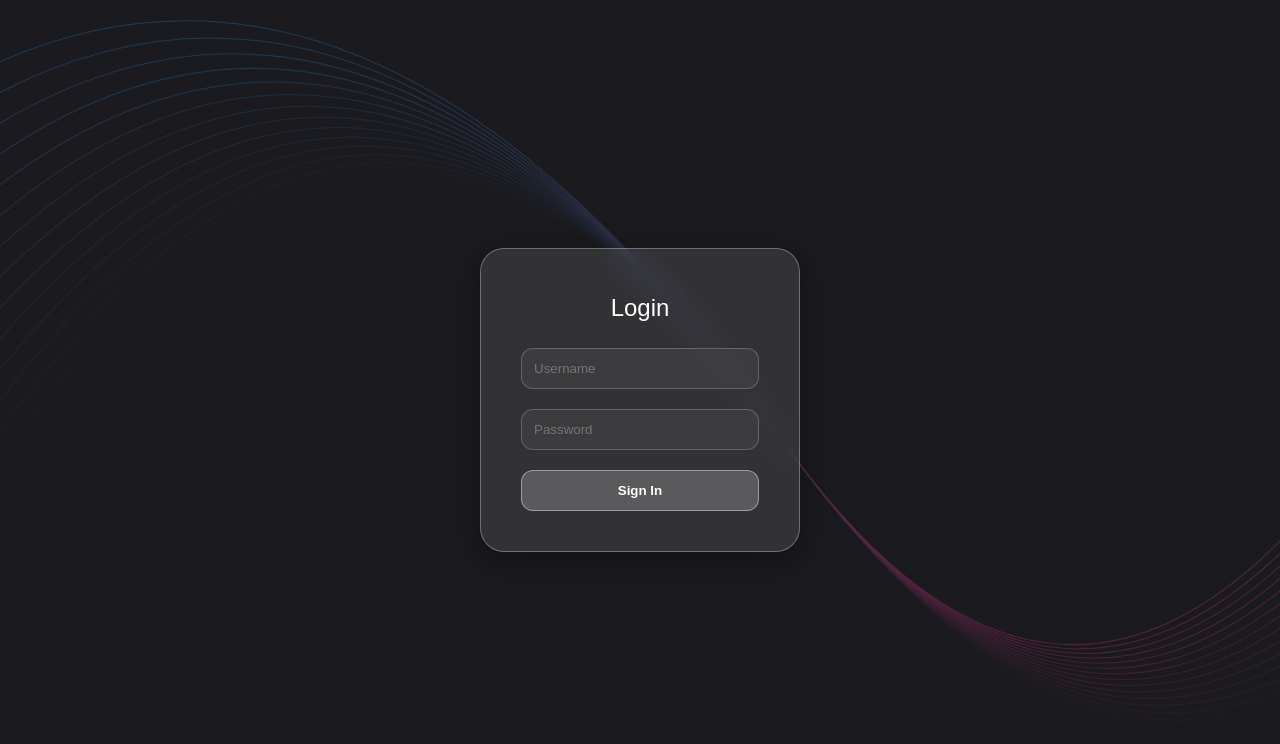
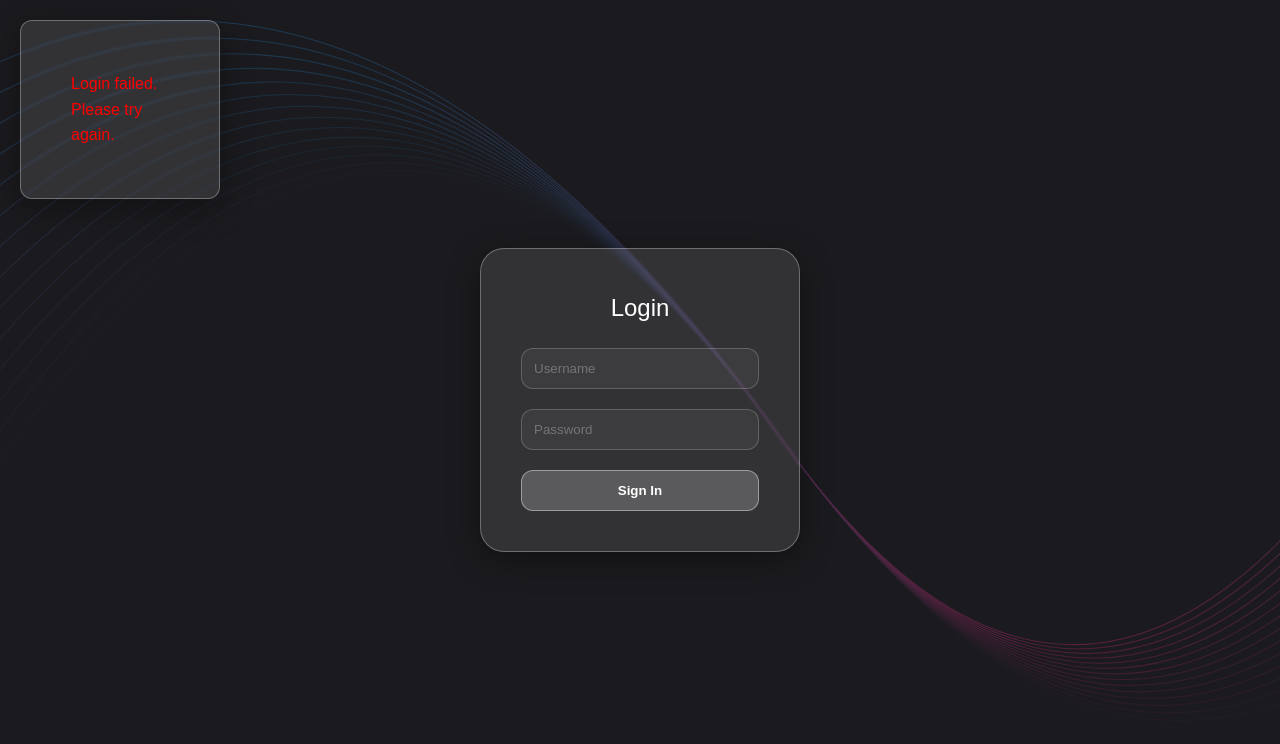
Before and after one commit to warrendsteinacker-max/AI-GAME-PROJ, a React (Vite) app in the folder asta-centrifugal-frontier/my-desktop-app/src/renderer/: page / in a window 1280 px wide. Shown: the top 744 px of the page. Built offline with nearby package versions, Linux system fonts and the light colour scheme.

Commit message:
made error alert for login fails

```diff
--- a/asta-centrifugal-frontier/my-desktop-app/src/renderer/src/App.jsx
+++ b/asta-centrifugal-frontier/my-desktop-app/src/renderer/src/App.jsx
@@ -3,9 +3,24 @@ import { useState } from 'react'
 function App() {
   const [token, setToken] = useState(localStorage.getItem('userToken'))
   const [postContent, setPostContent] = useState('')
+  const [error, setE] = useState(true)
 
   // --- Inline Styles Object ---
   const styles = {
+    message: {
+      position: 'absolute',
+      top: '20px',
+      left: '20px',
+      fontFamily: 'sans-serif',
+      color: 'red',
+      background: 'rgba(255, 255, 255, 0.1)', // Transparent white
+      backdropFilter: 'blur(1px)',           // Frosted glass effect
+      border: '1px solid rgba(255, 255, 255, 0.3)',
+      padding: '50px',
+      width: '200px',
+      boxShadow: '0 8px 32px 0 rgba(0, 0, 0, 0.37)',
+      borderRadius: '12px'
+    },
     container: {
       height: '100vh',
       display: 'flex',
@@ -16,7 +31,7 @@ function App() {
     },
     glassCard: {
       background: 'rgba(255, 255, 255, 0.1)', // Transparent white
-      backdropFilter: 'blur(12px)',           // Frosted glass effect
+      backdropFilter: 'blur(1px)',           // Frosted glass effect
       border: '1px solid rgba(255, 255, 255, 0.3)',
       borderRadius: '24px',                   // Smooth rounded corners
       padding: '40px',
@@ -58,7 +73,9 @@ function App() {
   }
 
   return (
+
     <div style={styles.container}>
+      {error && <div style={styles.message}>Login failed. Please try again.</div>}
       {!token ? (
         /* LOGIN VIEW */
         <div style={styles.glassCard}>
```
